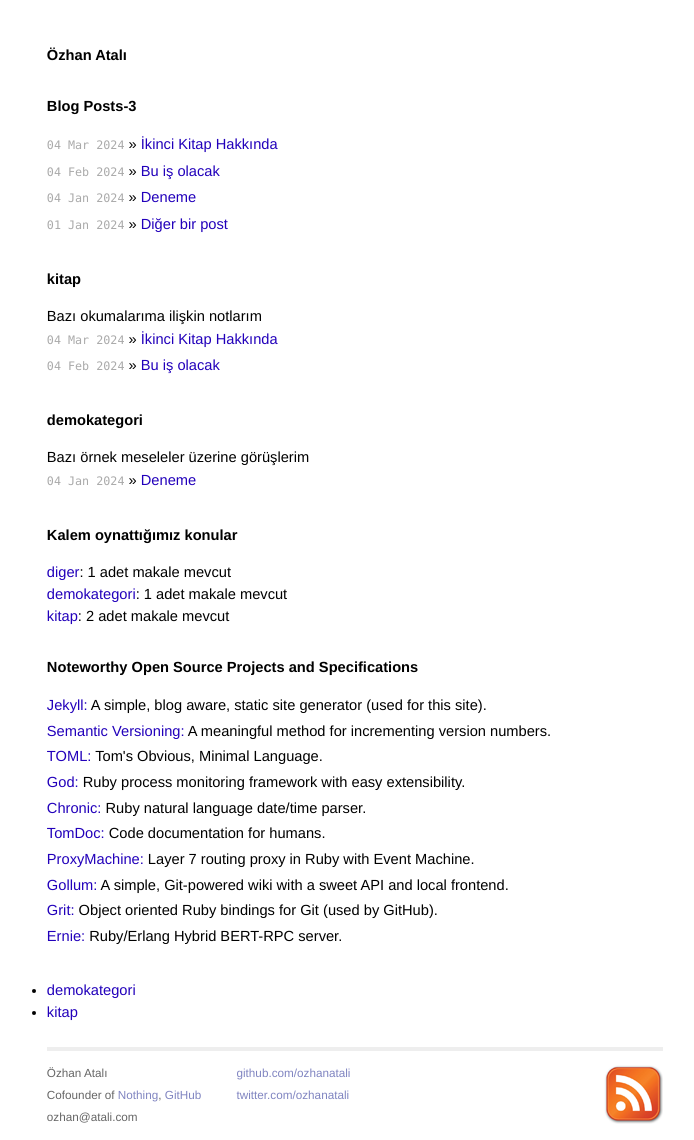
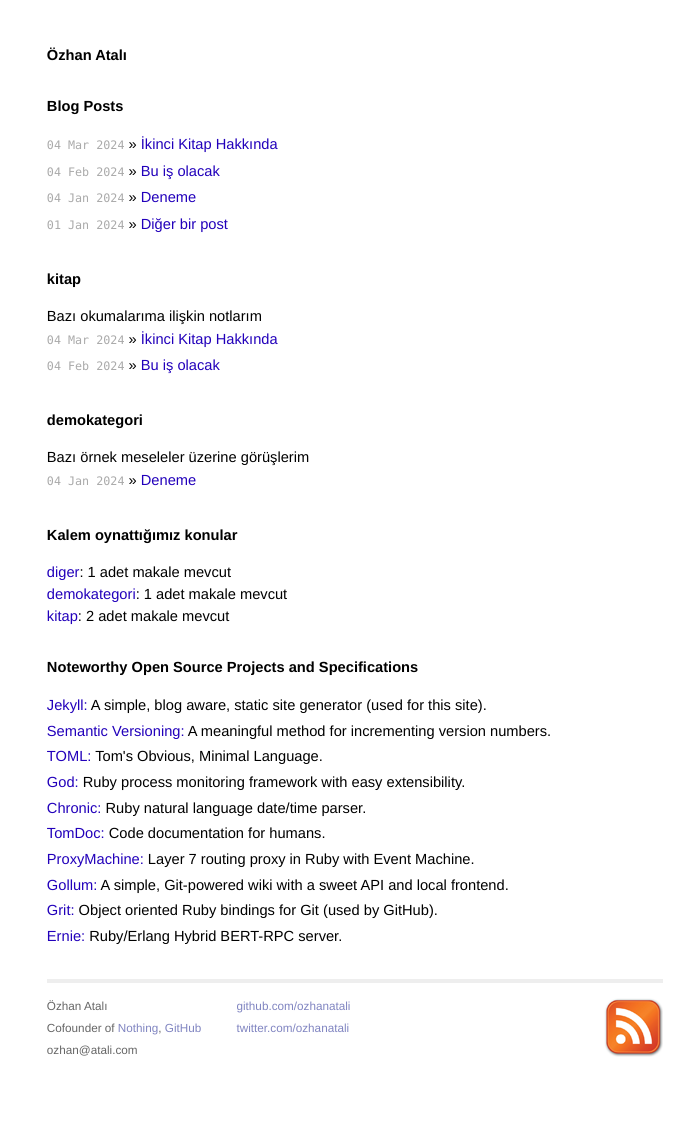
Before and after one commit to ozhanatali/ozhanatali.github.io, a Jekyll site: the page built from index.html, in a window 1280 px wide. Shown: the whole page, without its empty margins (285-979 px from the left). Built offline with Jekyll 4.4.1, drawn with Linux system fonts in a browser that asks for light colours; after the commit the page ends 1073 px from its top, so only the background shows below that.

Commit message:
Update index.html

```diff
--- a/index.html
+++ b/index.html
@@ -10,7 +10,7 @@
 
 
 <div id="home">
-  <h1>Blog Posts-3</h1>
+  <h1>Blog Posts</h1>
   <ul class="posts">
     {% for post in site.posts %}
       <li><span>{{ post.date | date_to_string }}</span> &raquo; <a href="{{ post.url }}">{{ post.title }}</a></li>
@@ -56,13 +56,3 @@
  <! –– _data usage : https://jekyllrb.com/docs/datafiles/  ––>
  <! –– _data klasöründe members.csv dosyasında  ––>
  <! –– name ve surname kolonlarına erişim örneği ––>
-
-<ul>
-{% for member in site.data.members %}
-  <li>
-    <a href="https://github.com/{{ member.name }}">
-      {{ member.surname }}
-    </a>
-  </li>
-{% endfor %}
-</ul>
```
